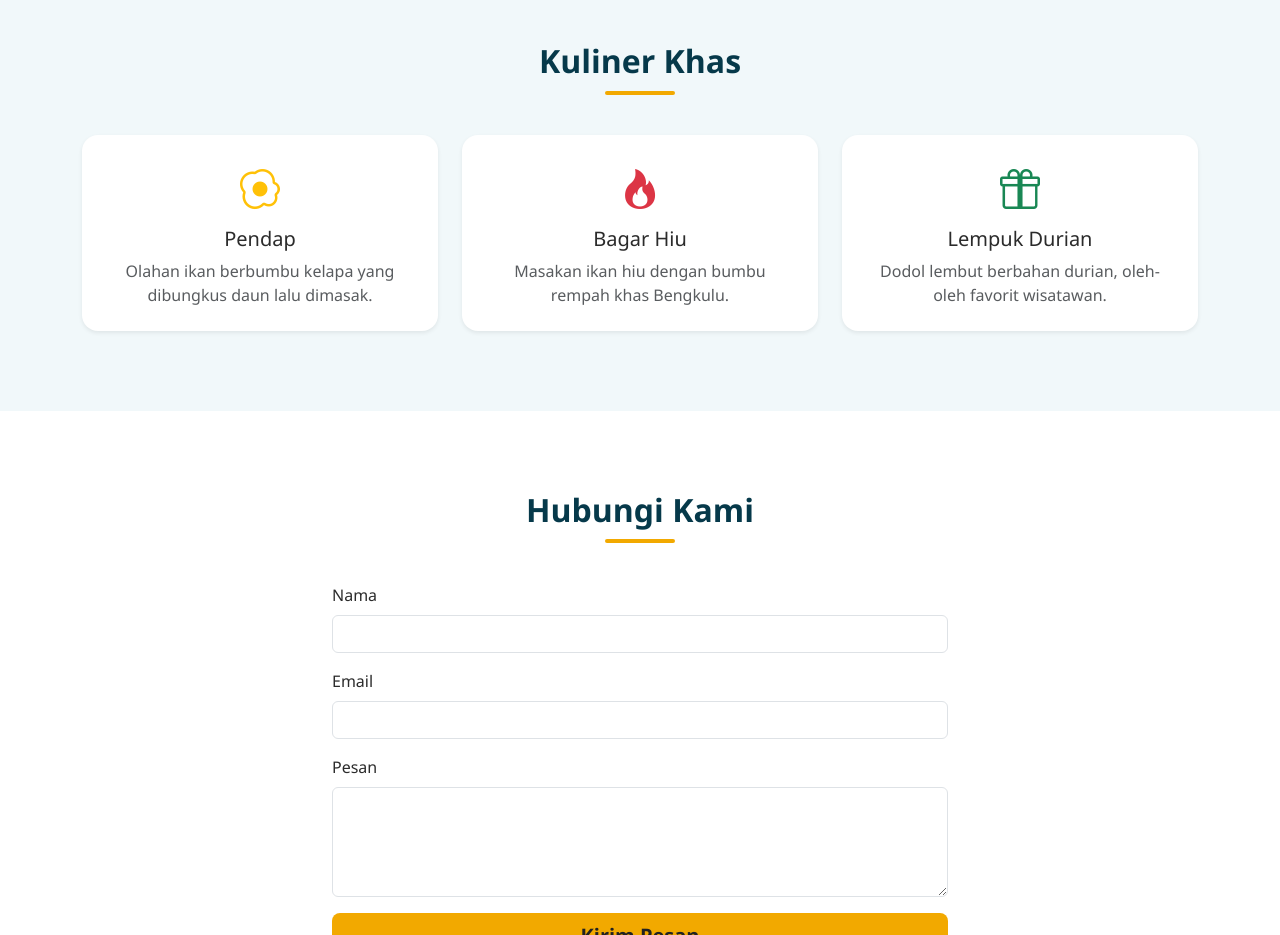
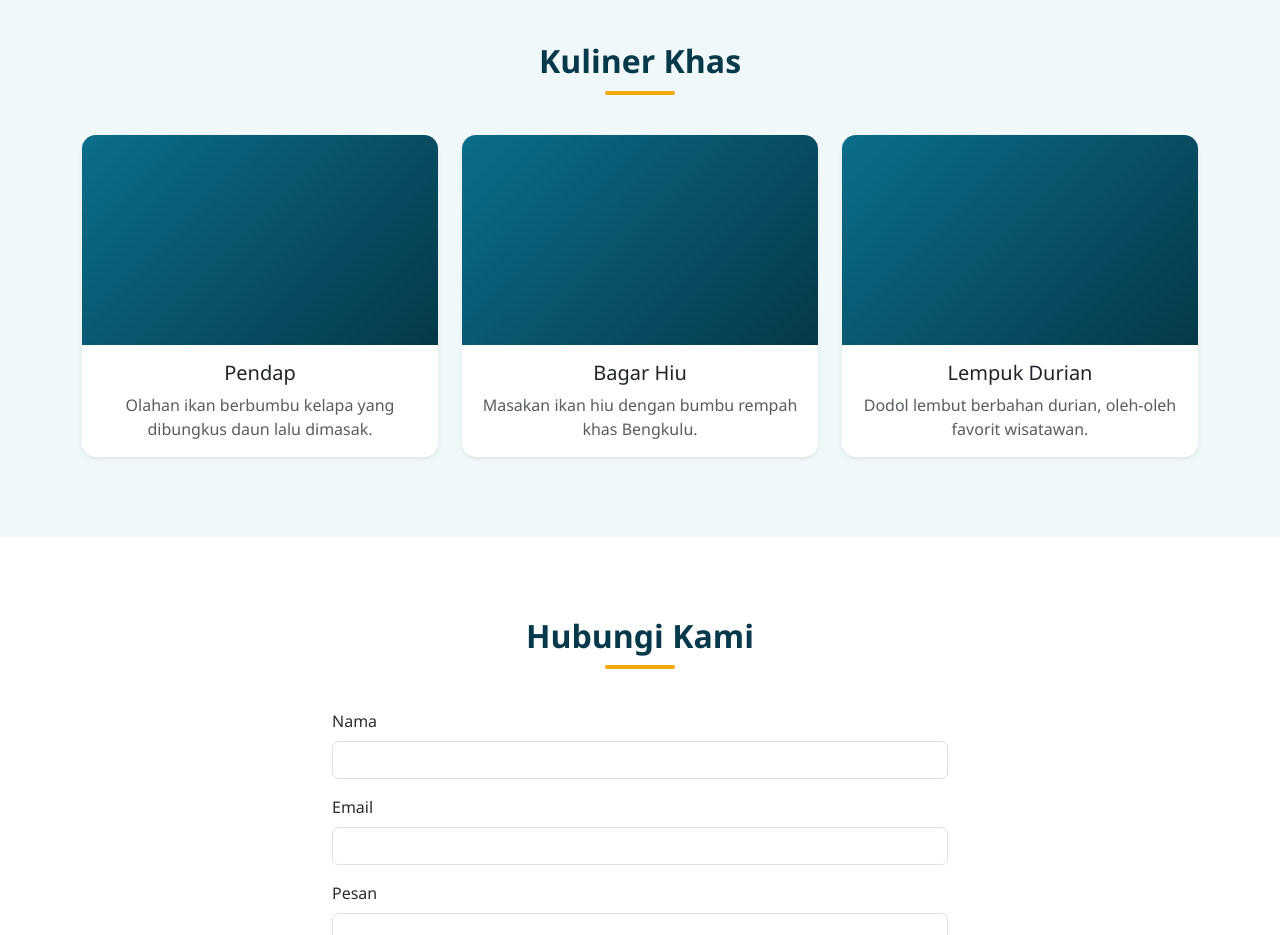
Before and after one commit to Norizamagpratama/wonderful-bengkulu, a plain HTML site: page index.html in a window 1280 px wide. Shown: the part 2340-3275 px from the top of the page. Drawn offline with nearby package versions, Linux system fonts and the light colour scheme.

Commit message:
Add files via upload

```diff
--- a/index.html
+++ b/index.html
@@ -151,9 +151,18 @@
       <h2 class="judul text-center">Kuliner Khas</h2>
       <div class="garis"></div>
       <div class="row g-4 text-center">
-        <div class="col-md-4"><div class="p-4 bg-white rounded-4 shadow-sm h-100"><i class="bi bi-egg-fried fs-1 text-warning"></i><h5 class="mt-2">Pendap</h5><p class="text-muted mb-0">Olahan ikan berbumbu kelapa yang dibungkus daun lalu dimasak.</p></div></div>
-        <div class="col-md-4"><div class="p-4 bg-white rounded-4 shadow-sm h-100"><i class="bi bi-fire fs-1 text-danger"></i><h5 class="mt-2">Bagar Hiu</h5><p class="text-muted mb-0">Masakan ikan hiu dengan bumbu rempah khas Bengkulu.</p></div></div>
-        <div class="col-md-4"><div class="p-4 bg-white rounded-4 shadow-sm h-100"><i class="bi bi-gift fs-1 text-success"></i><h5 class="mt-2">Lempuk Durian</h5><p class="text-muted mb-0">Dodol lembut berbahan durian, oleh-oleh favorit wisatawan.</p></div></div>
+        <div class="col-md-4"><div class="card h-100 border-0 shadow-sm destinasi">
+          <div class="thumb"><img src="img/pendap.jpg" alt="Pendap" onerror="this.remove()"></div>
+          <div class="card-body"><h5 class="card-title">Pendap</h5><p class="card-text text-muted">Olahan ikan berbumbu kelapa yang dibungkus daun lalu dimasak.</p></div>
+        </div></div>
+        <div class="col-md-4"><div class="card h-100 border-0 shadow-sm destinasi">
+          <div class="thumb"><img src="img/bagar-hiu.jpg" alt="Bagar Hiu" onerror="this.remove()"></div>
+          <div class="card-body"><h5 class="card-title">Bagar Hiu</h5><p class="card-text text-muted">Masakan ikan hiu dengan bumbu rempah khas Bengkulu.</p></div>
+        </div></div>
+        <div class="col-md-4"><div class="card h-100 border-0 shadow-sm destinasi">
+          <div class="thumb"><img src="img/lempuk-durian.jpg" alt="Lempuk Durian" onerror="this.remove()"></div>
+          <div class="card-body"><h5 class="card-title">Lempuk Durian</h5><p class="card-text text-muted">Dodol lembut berbahan durian, oleh-oleh favorit wisatawan.</p></div>
+        </div></div>
       </div>
     </div>
   </section>
```
